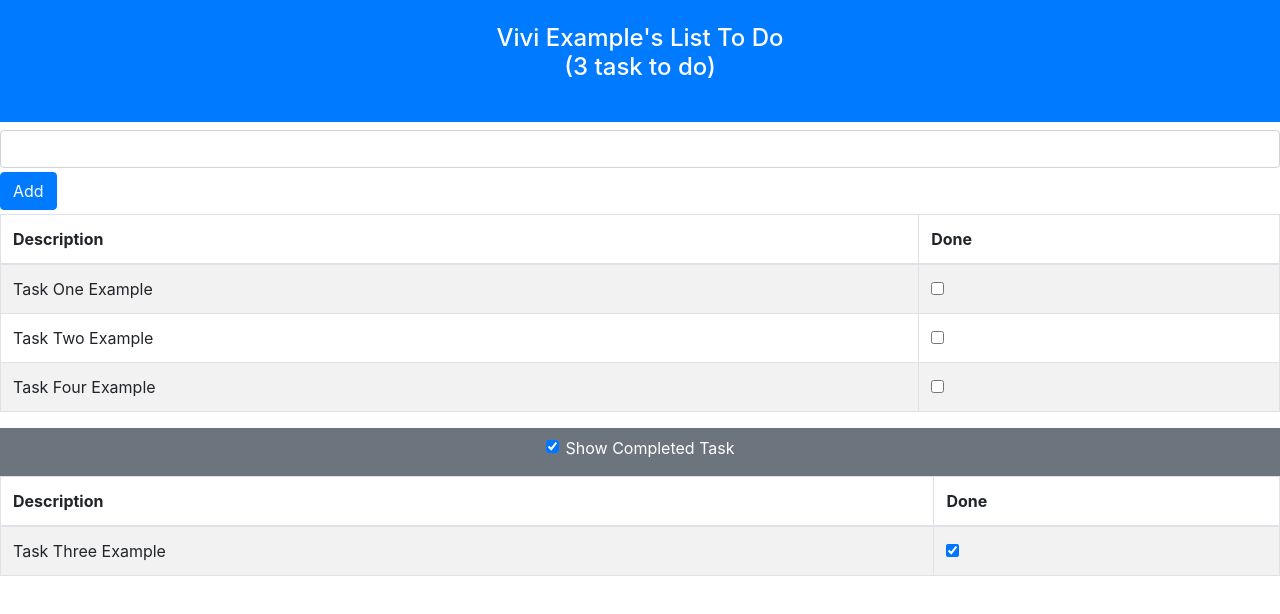
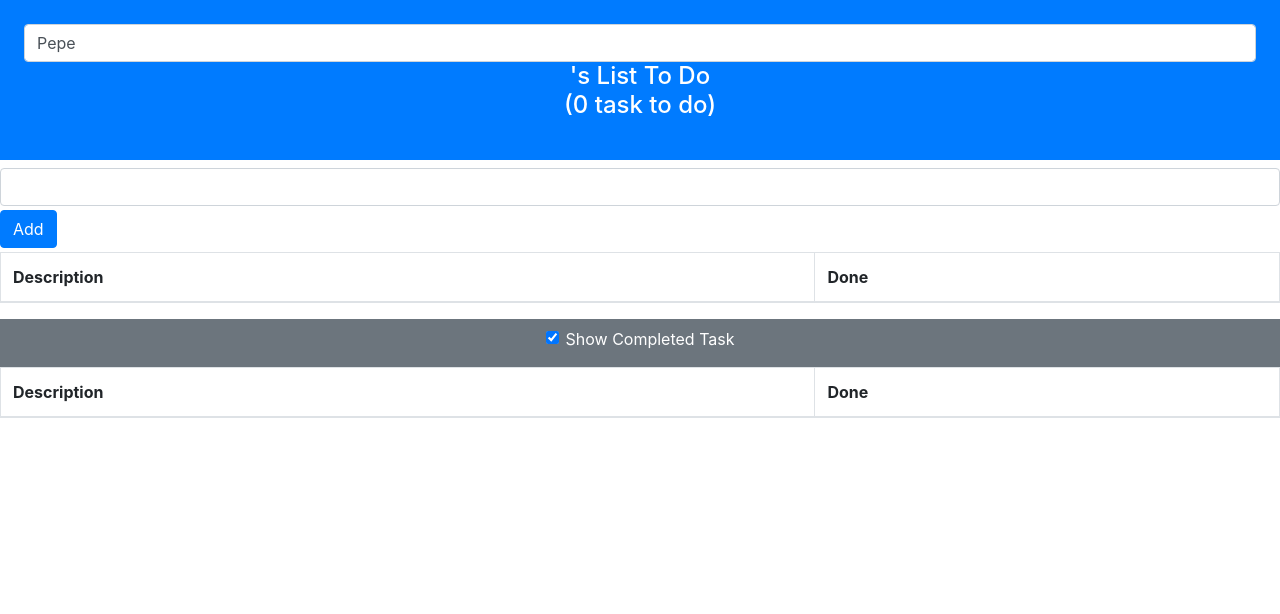
Before and after one commit to Jizga/To-do-app, a React (Create React App) app: page / in a window 1280 px wide. Shown: the top 614 px of the page. Built offline with nearby package versions, Linux system fonts and the light colour scheme.

Commit message:
Modificar titular de la lista

```diff
--- a/src/App.js
+++ b/src/App.js
@@ -7,7 +7,11 @@ import { VisibilityControl } from "./Components/VisibilityControl";
 
 function App() {
   /* 1º se define al dueño de las tareas */
-  const [userName, setUserName] = useState("Vivi");
+  const [userName, setUserName] = useState("Jizga");
+  const newUserName = (e) => {
+    setUserName(e.target.value);
+    localStorage.setItem("user", userName)
+  }
 
   /* 2º se definen las tareas */
   const [taskItems, setTaskItems] = useState([
@@ -25,24 +29,26 @@ function App() {
 
   useEffect(() => {
     let data = localStorage.getItem("task");
-
-    if (data != null) {
+    let user = localStorage.getItem("user")
+    if (data != null && user != null) {
       setTaskItems(JSON.parse(data));
+      setUserName(user)
     } else {
-      setUserName("Vivi Example");
+      setUserName("Pepe");
       setTaskItems([
-        { name: "Task One Example", done: false },
+        /*{ name: "Task One Example", done: false },
         { name: "Task Two Example", done: false },
         { name: "Task Three Example", done: true },
-        { name: "Task Four Example", done: false },
+        { name: "Task Four Example", done: false }, */
       ]);
       setShowCompleted(true);
     }
   }, []);
 
   useEffect(() => {
-    localStorage.setItem("task", JSON.stringify(taskItems));
-  }, [taskItems]);
+    localStorage.setItem("task", JSON.stringify(taskItems))
+    localStorage.setItem("user", userName);
+  }, [taskItems,userName]);
 
   /* 3º.-- Se define la función que añadirá las tareas nuevas */
 
@@ -75,7 +81,7 @@ componente "TaskRow" mediante props */
 
   return (
     <div>
-      <TaskBanner userName={userName} taskItems={taskItems} />
+      <TaskBanner userName={userName} taskItems={taskItems} newUserName={newUserName}/>
       <TaskCreator callback={createNewTask} />
       <table className="table table-striped table-bordered">
         <thead>
--- a/src/Components/TaskBanner.js
+++ b/src/Components/TaskBanner.js
@@ -1,9 +1,17 @@
-import React from "react";
+import React, { useState } from "react";
 
 export const TaskBanner = (props) => {
+
+
+
   return (
     <h4 className="bg-primary text-white text-center p-4">
-      {props.userName}'s List To Do
+      <input
+        type="text"
+        value={props.userName}
+        onChange={props.newUserName}
+        className="form-control"
+      />'s List To Do
       <p>({props.taskItems.filter((t) => !t.done).length} task to do)</p>
     </h4>
   );
```
